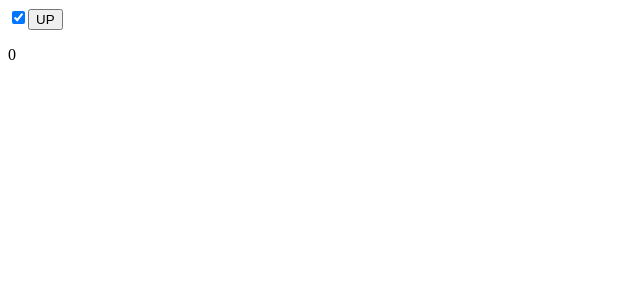
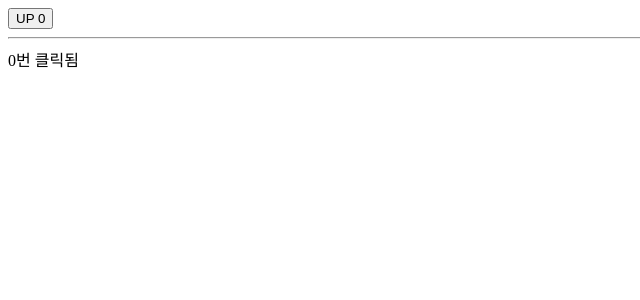
Before and after one commit to kiwi85547/react20240509, a React (Vite) app: page / in a window 1280 px wide. Shown: the top 300 px of the page, without its empty margins (0-640 px from the left). Built offline with nearby package versions, Linux system fonts and the light colour scheme.

Commit message:
lifting state up으로 여러 하위 컴포넌트에서 상태를 공유할 수 있음

```diff
--- a/src/App.jsx
+++ b/src/App.jsx
@@ -1,25 +1,27 @@
 import React, { useState } from "react";
 
-function MyBox({ count, setCount }) {
+function MyButton({ count, onClick }) {
   return (
-    <>
-      <button onClick={() => setCount(count + 1)}>UP</button>
-      <p>{count}</p>
-    </>
+    <div>
+      <button onClick={onClick}>UP {count}</button>
+    </div>
   );
 }
 
+function MyBox({ count }) {
+  return <div>{count}번 클릭됨</div>;
+}
+
 function App(props) {
-  const [display, setDisplay] = useState(true);
   const [count, setCount] = useState(0);
+  function handleUpdateCount() {
+    setCount(count + 1);
+  }
   return (
     <div>
-      <input
-        type="checkbox"
-        checked={display}
-        onChange={(e) => setDisplay(e.target.checked)}
-      />
-      {display && <MyBox count={count} setCount={setCount} />}
+      <MyButton count={count} onClick={handleUpdateCount} />
+      <hr />
+      <MyBox count={count} />
     </div>
   );
 }
```
